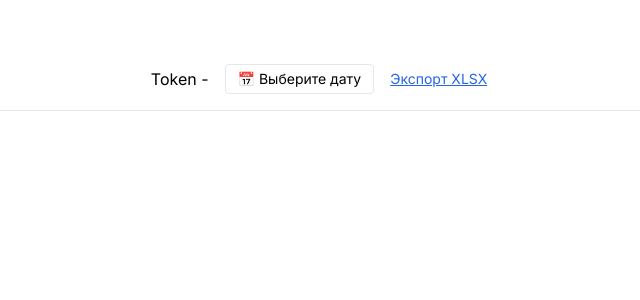
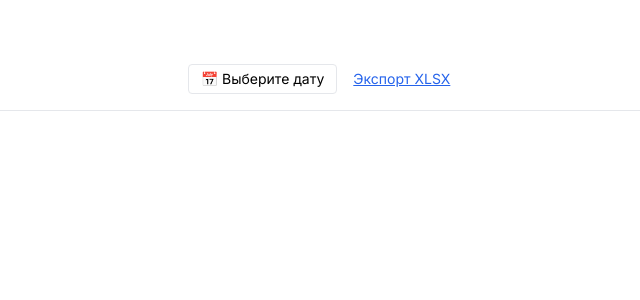
Before and after one commit to OybekDeveloper/posterStorage, a Next.js app: page / in a window 1280 px wide. Shown: the top 300 px of the page, without its empty margins (321-961 px from the left). Built offline with nearby package versions, Linux system fonts and the light colour scheme.

Commit message:
first commit

```diff
--- /dev/null
+++ b/src/app/[code]/page.tsx
@@ -0,0 +1,9 @@
+import TableExportRow from "../components/TableExportRow";
+
+export default async function page({ params }: { params: { code: string } }) {
+  return (
+    <section className="container flex flex-col p-12 min-h-screen text-base">
+      <TableExportRow code={params?.code} table="Data export exl" />
+    </section>
+  );
+}
--- a/src/app/components/TableExportRow.tsx
+++ b/src/app/components/TableExportRow.tsx
@@ -25,10 +25,10 @@ const predefinedRanges = {
 };
 
 export default function TableExportRow({
-  token,
+  code,
   table,
 }: {
-  token: string | null;
+  code: string;
   table: string;
 }) {
   const [range, setRange] = useState<DateRange | undefined>(undefined);
@@ -52,8 +52,8 @@ export default function TableExportRow({
     <div className="flex flex-col gap-4 border-b py-4 relative">
       <div className="flex flex-col sm:flex-row justify-center items-center gap-4">
         <div className="flex gap-4 flex-wrap items-center">
-          <h1>Token - {token}</h1>
           <div className="relative">
+            {code}
             <button
               onClick={() => setShowCalendar(!showCalendar)}
               className="border px-3 py-1 rounded bg-white hover:bg-gray-100 text-sm"
--- a/src/app/page.tsx
+++ b/src/app/page.tsx
@@ -1,14 +1,9 @@
 import TableExportRow from "./components/TableExportRow";
 
-export default async function page({
-  searchParams,
-}: {
-  searchParams: { token: string };
-}) {
-  const token= searchParams.token || null;
+export default async function page() {
   return (
     <section className="container flex flex-col p-12 min-h-screen text-base">
-      <TableExportRow token={token} table="Data export exl" />
+      <TableExportRow table="Data export exl" />
     </section>
   );
 }
```
